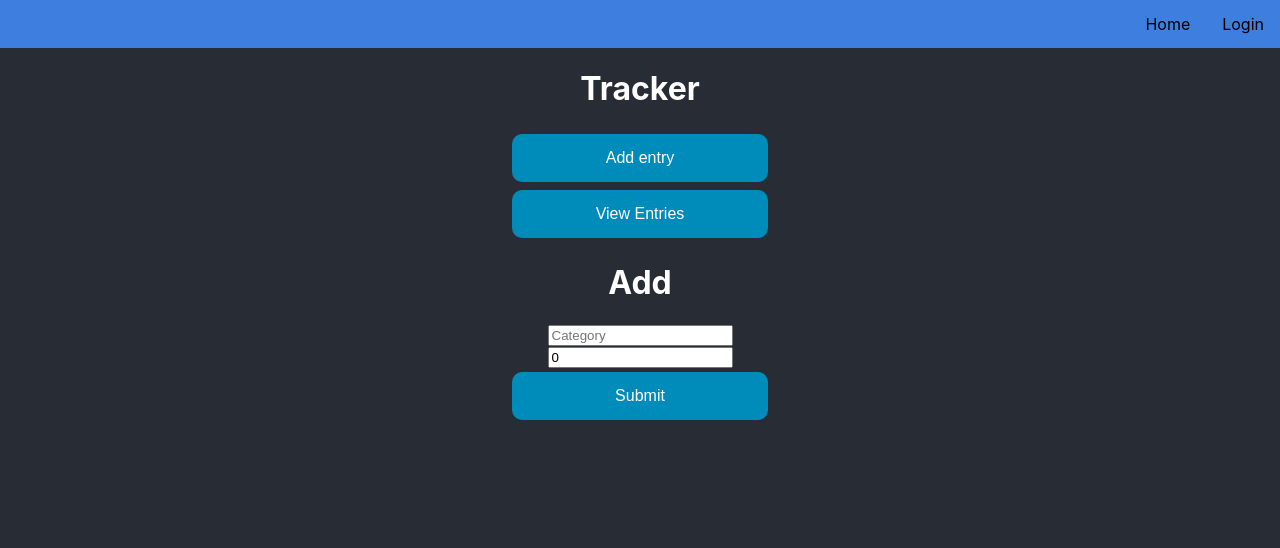
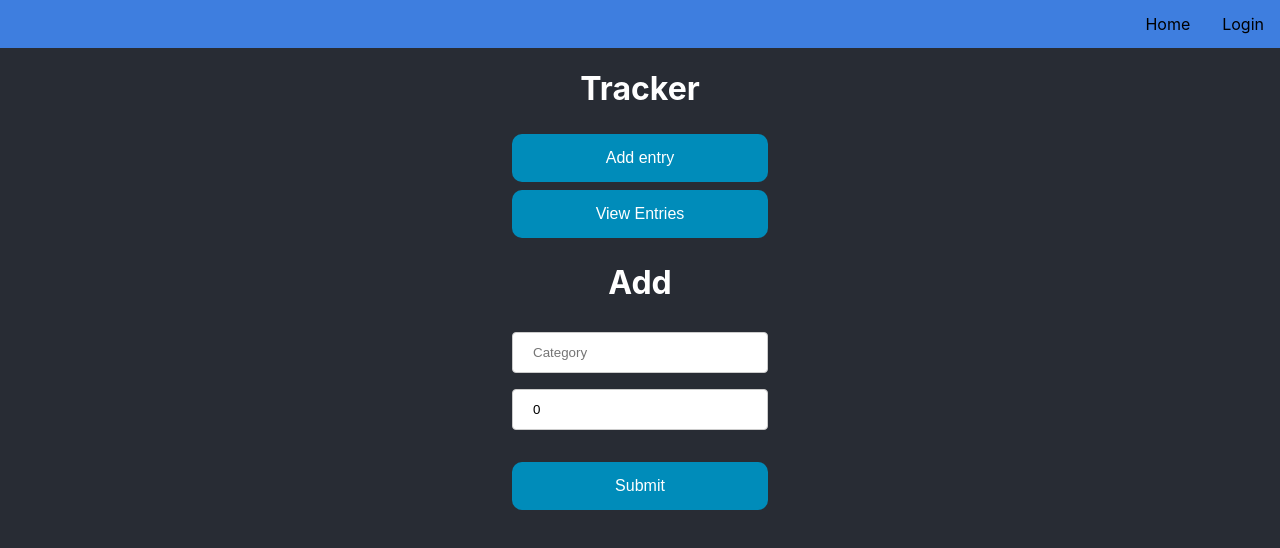
Before and after one commit to Vikkear/SelfImprovementWebApplication, a React (Create React App) app in the folder src/client/: page /tracker in a window 1280 px wide. Shown: the top 548 px of the page. Built offline with nearby package versions, Linux system fonts and the light colour scheme; sample sign-in values are in the browser's storage.

Commit message:
Prevents skipping by url

```diff
--- a/src/client/src/App.js
+++ b/src/client/src/App.js
@@ -6,6 +6,7 @@ import Header from "./components/header";
 import Tracker from "./components/Tracker";
 import Quests from "./components/Quests";
 import Todo from "./components/Todo";
+import PrivateRoute from "./PrivateRoute";
 import "./App.css";
 import "./components/style/bootstrap-grid.css";
 
@@ -17,9 +18,9 @@ const App = () => {
         <Switch>
           <Route exact path="/" component={Home} />
           <Route exact path="/login" component={login} />
-          <Route exact path="/tracker" component={Tracker} />
-          <Route exact path="/quests" component={Quests} />
-          <Route exact path="/todo" component={Todo} />
+          <PrivateRoute exact path="/tracker" component={Tracker} />
+          <PrivateRoute exact path="/quests" component={Quests} />
+          <PrivateRoute exact path="/todo" component={Todo} />
         </Switch>
       </BrowserRouter>
     </div>
--- /dev/null
+++ b/src/client/src/PrivateRoute.js
@@ -0,0 +1,23 @@
+import React from "react";
+import { Redirect, Route } from "react-router-dom";
+
+const PrivateRoute = ({ component: Component, ...rest }) => {
+  const isLoggedIn = localStorage.getItem("username") ? true : false;
+
+  return (
+    <Route
+      {...rest}
+      render={(props) =>
+        isLoggedIn ? (
+          <Component {...props} />
+        ) : (
+          <Redirect
+            to={{ pathname: "/login", state: { from: props.location } }}
+          />
+        )
+      }
+    />
+  );
+};
+
+export default PrivateRoute;
--- a/src/client/src/components/AddEntry.js
+++ b/src/client/src/components/AddEntry.js
@@ -33,12 +33,12 @@ const AddEntry = () => {
     <div>
       <h1>Add</h1>
       <form>
+        <div className="standardInput">
           <input
             type="text"
             placeholder="Category"
             value={category}
             onChange={(e) => setCategory(e.target.value)}
-          className="standardInput"
           />{" "}
           <br />
           <input
@@ -46,8 +46,9 @@ const AddEntry = () => {
             placeholder="Value"
             value={value}
             onChange={(e) => setValue(e.target.value)}
-          className="standardInput"
           />{" "}
+        </div>
+
         <br />
         <Button variant="primary" onClick={submitEntry}>
           Submit
```
Lines whose indentation alone changed are shown as unchanged.
